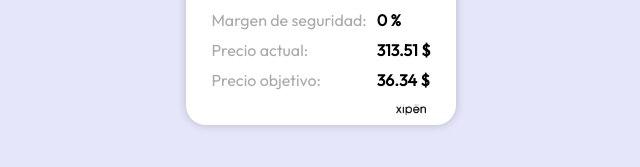
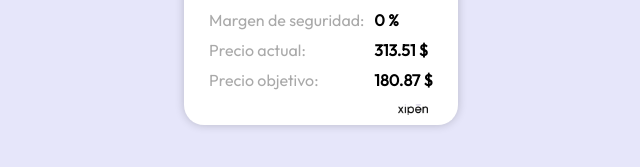
Before and after one commit to Xipen01/TSLA, a plain HTML site: page index.html in a window 1280 px wide. Shown: the part 533-700 px from the top of the page, 319-959 px from the left. Drawn offline with Linux system fonts and the light colour scheme.

Commit message:
Actualizar archivo HTML generado automáticamente

```diff
--- a/index.html
+++ b/index.html
@@ -56,7 +56,7 @@
                 <div class="columna">
                     <p class="mi-clase">0 %</p>
                     <p class="mi-clase">313.51 $</p>
-                    <p class="mi-clase">36.34 $</p>
+                    <p class="mi-clase">180.87 $</p>
                 </div>
             </div>
         </div>
```
